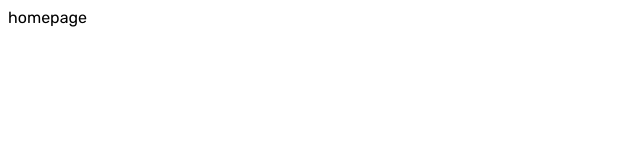
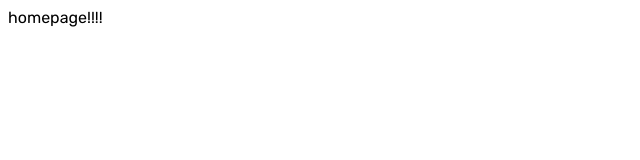
Before and after one commit to VedangKanade20/Social-Media-Web-Application-, a React (Create React App) app in the folder client/: page /home in a window 1280 px wide. Shown: the top 160 px of the page, without its empty margins (0-640 px from the left). Built offline with nearby package versions, Linux system fonts and the light colour scheme.

Commit message:
Demo commmit

```diff
--- a/client/src/scenes/homepage/index.jsx
+++ b/client/src/scenes/homepage/index.jsx
@@ -1,5 +1,5 @@
 const HomePage = () => {
-  return <div>homepage</div>;
+  return <div>homepage!!!!</div>;
 };
 
 export default HomePage;
```
